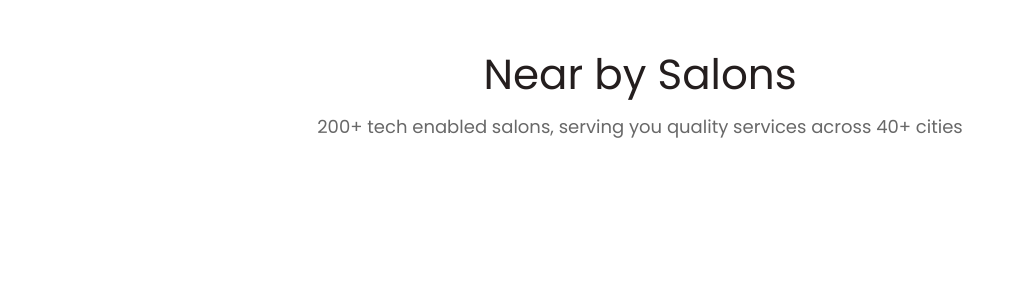
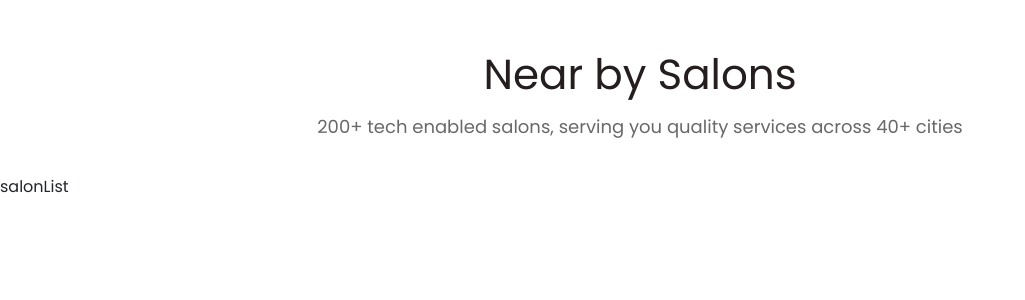
Before and after one commit to Kamleshwar123/HSBP, a Next.js app: page /homepage/salon in a window 1280 px wide. Shown: the top 300 px of the page, without its empty margins (0-1025 px from the left). Built offline with nearby package versions, Linux system fonts and the light colour scheme; a web font is replaced by a local one.

Commit message:
error resolve

```diff
--- a/pages/homepage/salon/index.js
+++ b/pages/homepage/salon/index.js
@@ -1,7 +1,9 @@
 import SalonHead from "./salonHead";
+import SalonList from "./salonList";
 const Salon = () => {
     return (
       <><SalonHead />
+    <SalonList />
       </>
     )
   }
--- a/pages/homepage/salon/salonList.js
+++ b/pages/homepage/salon/salonList.js
@@ -0,0 +1,9 @@
+import React from 'react'
+
+const SalonList = () => {
+  return (
+    <div>salonList</div>
+  )
+}
+
+export default SalonList
```
